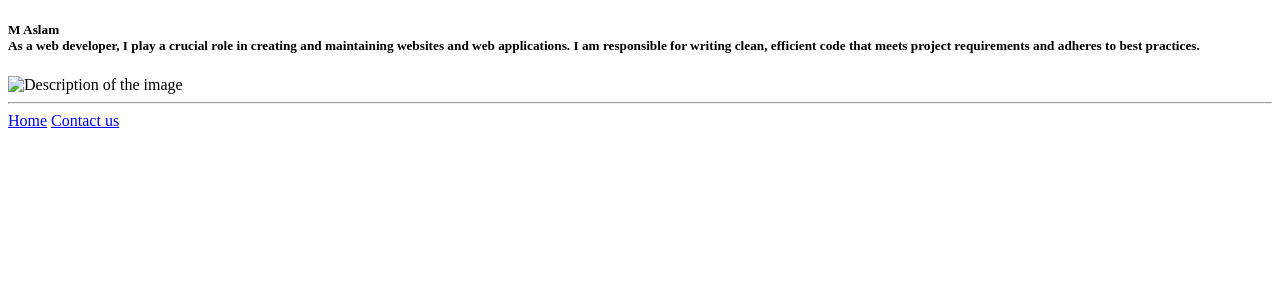
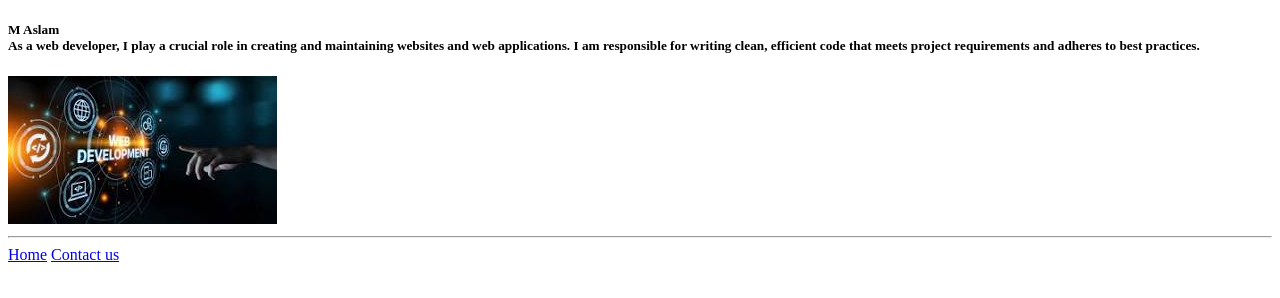
Before and after one commit to iubvibes/M-ASLAM, a plain HTML site: page public/about.html in a window 1280 px wide. Drawn offline with Linux system fonts and the light colour scheme.

Commit message:
Update about.html

```diff
--- a/public/about.html
+++ b/public/about.html
@@ -8,7 +8,7 @@
 <body>
      <h5> M Aslam<br>
         As a web developer, I play a crucial role in creating and maintaining websites and web applications. I am responsible for writing clean, efficient code that meets project requirements and adheres to best practices.</h5>
-        <img src="image.jpeg" alt="Description of the image"></body>
+        <img src="../assets/images/image.jpeg" alt="Description of the image"></body>
 
    <hr> <a href="../index.html" target="_blank">Home</a></hr>
     <a href="./contact.html" target="_blank">Contact us</a>
```
